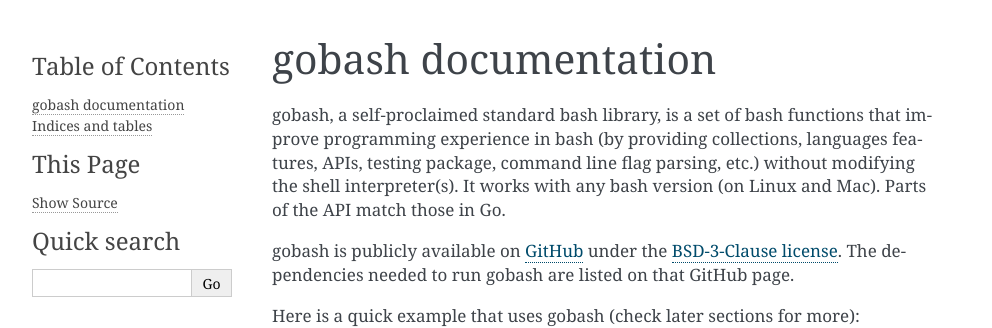
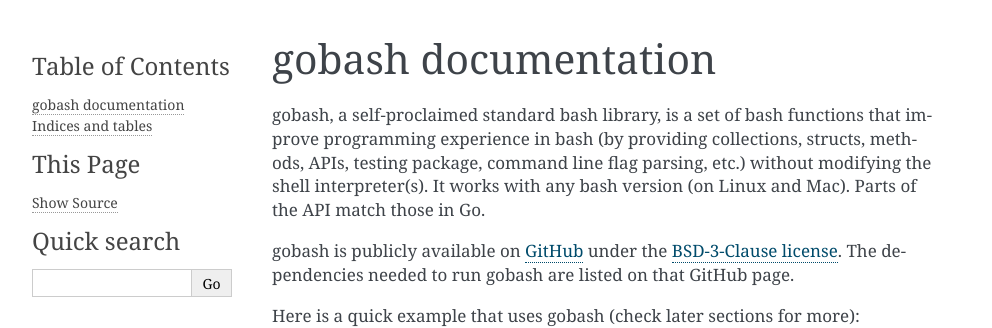
Before and after one commit to EngineeringSoftware/gobash, a Sphinx documentation site: the page built from doc/index.rst, in a window 1280 px wide. Shown: the top 328 px of the page, without its empty margins (148-1140 px from the left). Built offline with Sphinx 7.4.7, drawn with Linux system fonts in a browser that asks for light colours.

Commit message:
doc: Fixing typos

```diff
--- a/doc/index.rst
+++ b/doc/index.rst
@@ -4,7 +4,7 @@
 
 gobash, a self-proclaimed standard bash library, is a set of bash
 functions that improve programming experience in bash (by providing
-collections, languages features, APIs, testing package, command line
+collections, structs, methods, APIs, testing package, command line
 flag parsing, etc.) without modifying the shell interpreter(s). It
 works with any bash version (on Linux and Mac). Parts of the API match
 those in Go.
```
Also changed, not shown: README.md (+1 -1 lines).
